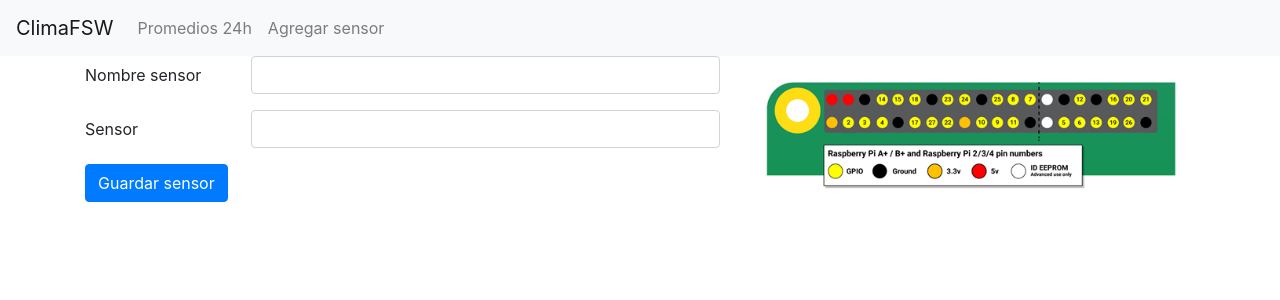
After one commit to antonio160698/ClimaFSW, a Flask app: page /AgregarSensor in a window 1280 px wide. The commit adds this page. Shown: the top 300 px of the page. Run offline with Flask 2, Linux system fonts and the light colour scheme; some libraries are stand-ins or nearby versions.

Commit message:
Se agrego la pantalla de agregar sensor y se actualizaron las otras pantallas

```diff
--- a/Backend/routes/route.py
+++ b/Backend/routes/route.py
@@ -6,10 +6,17 @@ def index():
     y = []
     for x in range(10):
         temp = random.randint(0, 40)
-        hum = random.randint(1050, 1150)
+        hum = random.randint(0, 100)
         algo = {'Temperatura':temp, 'Humedad':hum}
         y.append(algo)
     return jsonify(y)
+
+@app.route('/api/temphum')
+def temphum():
+    temp = random.randint(0, 40)
+    hum = random.randint(0, 100)
+    algo = {'Temperatura':temp, 'Humedad':hum}
+    return jsonify(algo)
 
 @app.route('/')
 def home():
@@ -18,3 +25,7 @@ def home():
 @app.route('/Registros')
 def registro():
     return render_template('Registro.html')
+
+@app.route('/AgregarSensor')
+def agregarSensor():
+    return render_template('ASensor.html')
--- /dev/null
+++ b/Backend/templates/ASensor.html
@@ -0,0 +1,33 @@
+{% extends 'layout/base.html'%}
+{% block title %}Agregar Sensor{% endblock %}
+{% block content %}
+<style>
+    img{
+        width: 100%;
+    }
+</style>
+<div class="container">
+    <div class="row">
+        <div class="col-7">
+            <div class="form-group row">
+                <label for="Nombre" class="col-sm-3 col-form-label">Nombre sensor</label>
+                <div class="col-sm-9">
+                  <input type="text" class="form-control" id="Nombre">
+                </div>
+              </div>
+              <div class="form-group row">
+                <label for="Sensor" class="col-sm-3 col-form-label">Sensor</label>
+                <div class="col-sm-9">
+                  <input type="text" class="form-control" id="Sensor">
+                </div>
+              </div>
+              <button class="btn btn-primary">Guardar sensor</button>
+        </div>
+        <div class="col-5">
+            <img class="mapa" src="{{ url_for('static', filename='mapa_gpio.png') }}">
+        </div>
+    </div>
+</div>
+<script>
+</script>
+{% endblock%}
--- a/Backend/templates/Registro.html
+++ b/Backend/templates/Registro.html
@@ -8,7 +8,7 @@
 </style>
 <div class="container">
     <table class="table" id="tablaRegistro">
-        <tr><th>Temperatura</th><th>Humedad</th></tr>
+        <tr><th>Sensor</th><th>Hora</th><th>Temperatura</th><th>Humedad</th></tr>
     </table>
 </div>
 <script>
@@ -22,7 +22,8 @@
             let tabla = "";
             for (let x of listaSensor) {
                 console.log(x);
-                tabla += "<tr><td>" + x.Temperatura + "</td><td>" + x.Humedad + "</td><tr>";
+                let date = new Date(Date.now());
+                tabla += "<tr><td>"+1+"</td><td>"+date.toLocaleTimeString()+"</td><td>" + x.Temperatura + " C°</td><td>" + x.Humedad + "% </td><tr>";
             }
             let antestabla = document.getElementById("tablaRegistro").innerHTML;
             document.getElementById("tablaRegistro").innerHTML = antestabla + tabla;
--- a/Backend/templates/layout/base.html
+++ b/Backend/templates/layout/base.html
@@ -9,23 +9,17 @@
     </head>
     <body>
       <nav class="navbar navbar-expand-lg navbar-light bg-light">
-        <a class="navbar-brand" href="#">Navbar</a>
+        <a class="navbar-brand" href="/">ClimaFSW</a>
         <button class="navbar-toggler" type="button" data-toggle="collapse" data-target="#navbarNav" aria-controls="navbarNav" aria-expanded="false" aria-label="Toggle navigation">
           <span class="navbar-toggler-icon"></span>
         </button>
         <div class="collapse navbar-collapse" id="navbarNav">
           <ul class="navbar-nav">
-            <li class="nav-item active">
-              <a class="nav-link" href="#">Home <span class="sr-only">(current)</span></a>
+            <li class="nav-item">
+              <a class="nav-link" href="{{url_for('registro')}}">Promedios 24h<span class="sr-only">(current)</span></a>
             </li>
             <li class="nav-item">
-              <a class="nav-link" href="#">Features</a>
-            </li>
-            <li class="nav-item">
-              <a class="nav-link" href="#">Pricing</a>
-            </li>
-            <li class="nav-item">
-              <a class="nav-link disabled" href="#">Disabled</a>
+              <a class="nav-link" href="{{url_for('agregarSensor')}}">Agregar sensor</a>
             </li>
           </ul>
         </div>
```
Also changed, not shown: Backend/templates/Principal.html (+12 -3 lines), Backend/static/mapa_gpio.png (added).
